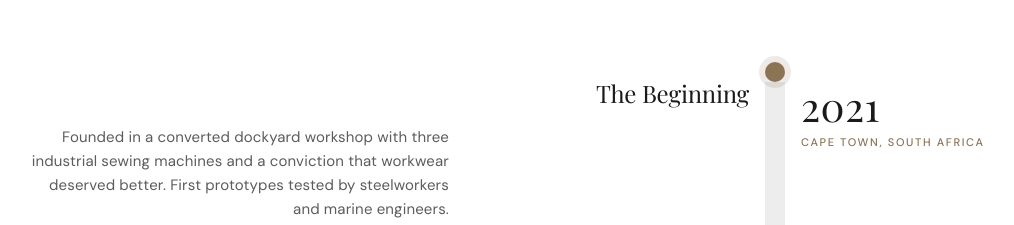
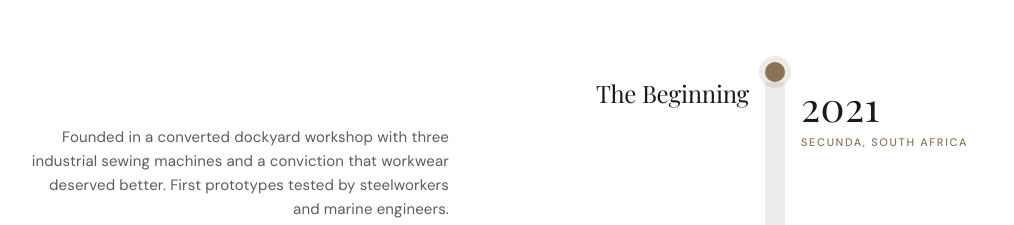
Before and after one commit to dimension9-svar/secundarian, a Next.js app: page / in a window 1280 px wide. Shown: the part 2820-3045 px from the top of the page, without its empty margins (99-1113 px from the left). Built offline with nearby package versions, Linux system fonts and the light colour scheme; a web font is replaced by a local one.

Commit message:
Fix timeline: Beginning location to Secunda, South Africa

```diff
--- a/src/app/_components/SecundarianTimeline.tsx
+++ b/src/app/_components/SecundarianTimeline.tsx
@@ -23,7 +23,7 @@ const milestones = [
   {
     year: "2021",
     title: "The Beginning",
-    subtitle: "Cape Town, South Africa",
+    subtitle: "Secunda, South Africa",
     description:
       "Founded in a converted dockyard workshop with three industrial sewing machines and a conviction that workwear deserved better. First prototypes tested by steelworkers and marine engineers.",
   },
```
